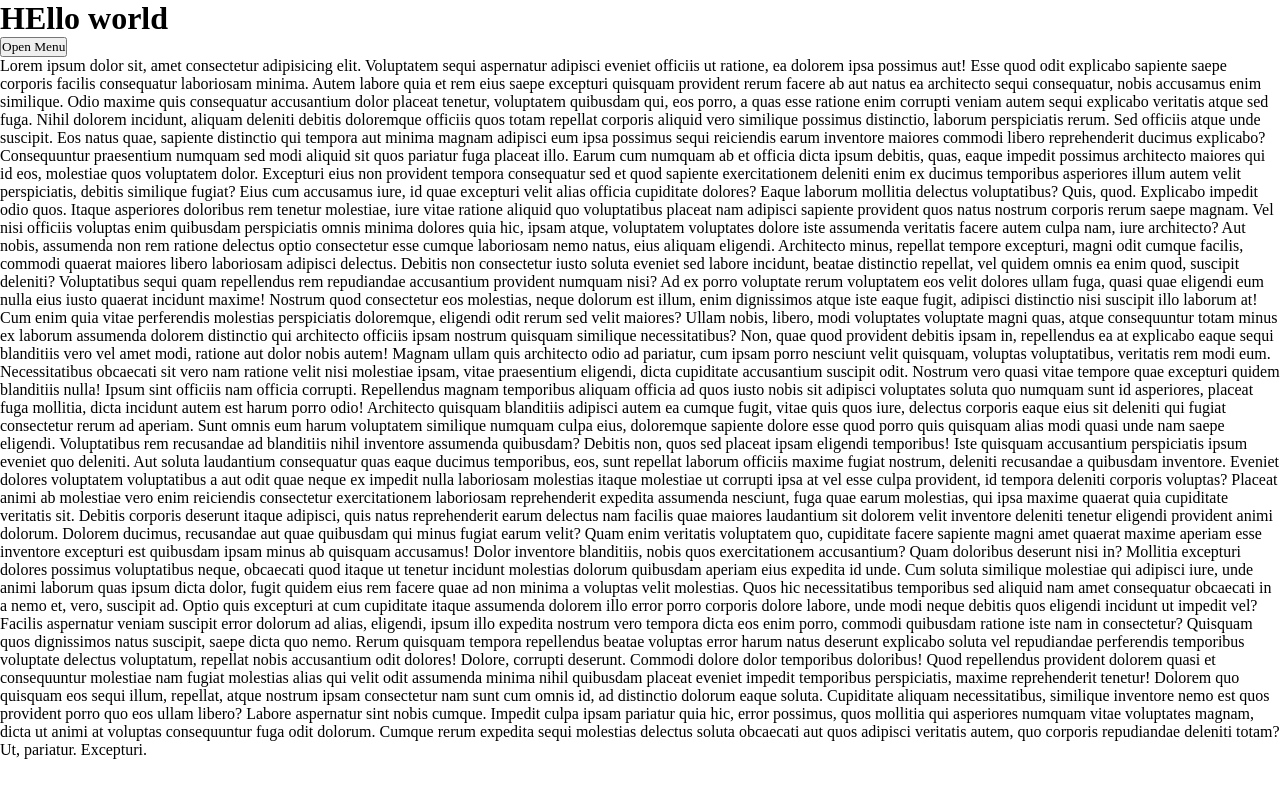
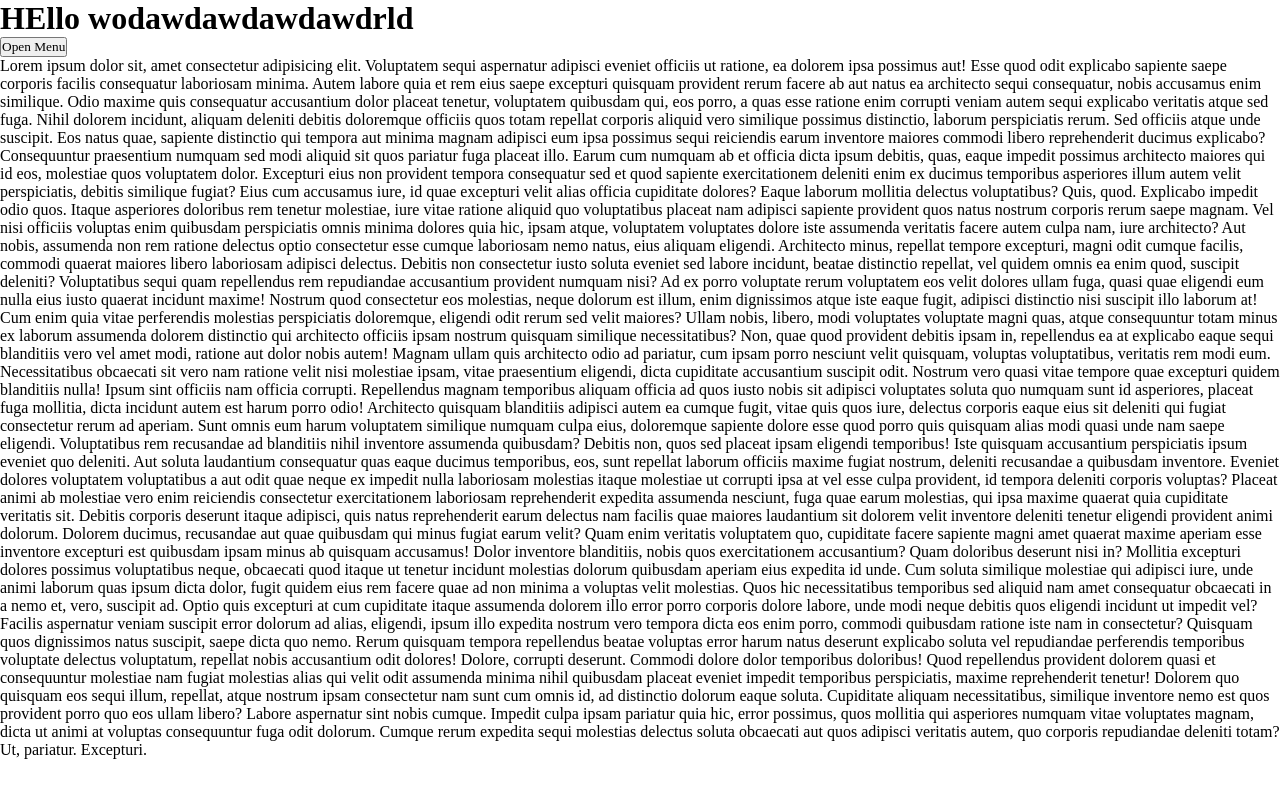
Before and after one commit to abdumalikovich/group_309, a website: page index.html in a window 1280 px wide. Drawn offline with Linux system fonts and the light colour scheme.

Commit message:
Update index.html

```diff
--- a/index.html
+++ b/index.html
@@ -2,7 +2,7 @@
 <title>Работа с GitHub</title>
 <link rel="stylesheet" href="./css/style.css">
 
-<h1>HEllo world</h1>
+<h1>HEllo wodawdawdawdawdrld</h1>
 
 <button class="open">Open Menu</button>
 
```
